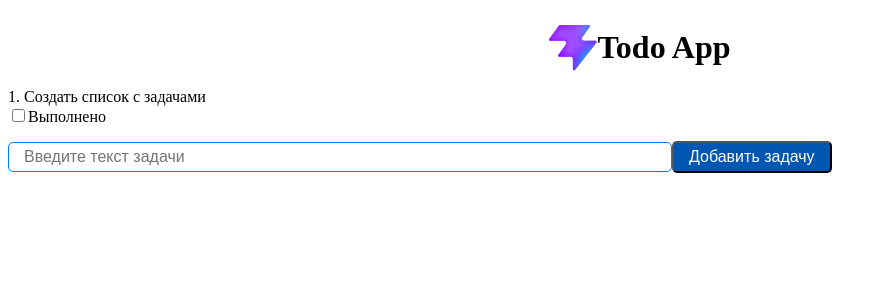
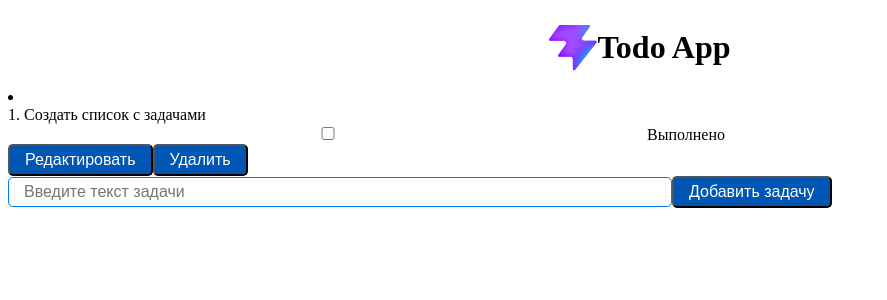
Before and after one commit to omelyao/todo-app, a React (Vite) app: page / in a window 1280 px wide. Shown: the top 300 px of the page, without its empty margins (0-887 px from the left). Built offline with nearby package versions, Linux system fonts and the light colour scheme; the HTML template or start-up script is replaced by a standard one.

Commit message:
редактирование, удаление, валидация поля

```diff
--- a/src/App.jsx
+++ b/src/App.jsx
@@ -18,9 +18,16 @@ function App() {
 
   const createTask =(newTask) =>{
     setTasks([...tasks, newTask])
-    localStorage.clear()
+  }
+  const deleteTask = (id) => {
+    setTasks(tasks.filter(p => p.id !== id));
   }
 
+  const updateTask = (id, newText) => {
+  setTasks(tasks.map(task =>
+    task.id === id ? { ...task, text: newText } : task
+  ));
+};
   const toggleComplete = (id) => {
     setTasks(tasks.map(task =>
       task.id === id ? { ...task, completed: !task.completed } : task
@@ -31,7 +38,7 @@ function App() {
     <>
     <Header />
       <section id="center">
-        <TodoList tasks={tasks} toggleComplete={toggleComplete}/>
+        <TodoList updateTask={updateTask} tasks={tasks} deleteTask={deleteTask}toggleComplete={toggleComplete}/>
         <AddTodo create={createTask}/>
       </section>
     </>
--- a/src/components/AddTodo.jsx
+++ b/src/components/AddTodo.jsx
@@ -4,12 +4,18 @@ import MyButton from "./MyButton/MyButton";
 const AddTodo = function({create}){
 
     const [task, setTask] = useState({text: ''})
+    const [error, setError] = useState('');
     const addNewTask = (e) =>{
+    if (task.text === '') {
+        setError('Поле не может быть пустым');
+        return;
+    }
     const newTask ={
         ...task, id: Date.now()
     }
     create(newTask)
     setTask({text: ''})
+    setError('');
     }
     return(
         <form>
@@ -18,6 +24,7 @@ const AddTodo = function({create}){
             type="text"
             placeholder="Введите текст задачи" />
         <MyButton type="button" onClick={addNewTask}>Добавить задачу</MyButton>
+        {error && <div style={{ color: 'red' }}>{error}</div>}
       </form>
     )
 }
--- a/src/components/EditTodo.jsx
+++ b/src/components/EditTodo.jsx
@@ -1,11 +1,25 @@
+import React, { useState } from 'react';
+import MyButton from './MyButton/MyButton';
+import MyInput from './MyInput/MyInput';
 
+function EditTodo({ initialText, onSave, onCancel }) {
+  const [text, setText] = useState(initialText);
 
-function EditTodo(){
-    return(
-        <button>
-            Редактировать Задачу
-        </button>
-    )
+  const handleSave = () => {
+    onSave(text);
+  };
+
+  return (
+    <div>
+      <MyInput
+        type="text"
+        value={text}
+        onChange={(e) => setText(e.target.value)}
+      />
+      <MyButton onClick={handleSave}>Сохранить</MyButton>
+      <MyButton onClick={onCancel}>Отмена</MyButton>
+    </div>
+  );
 }
 
-export default EditTodo
+export default EditTodo;
--- a/src/components/MyButton/MyButton.css
+++ b/src/components/MyButton/MyButton.css
@@ -1,5 +1,4 @@
 .myBtn{
-     margin-top:15px;
     background-color: #0056b3;
     color: #ffffff;
     padding: 5px 15px;
--- a/src/components/MyInput/MyInput.css
+++ b/src/components/MyInput/MyInput.css
@@ -1,5 +1,4 @@
 .myInput{
-    margin-top:15px;
     padding: 5px 15px;
     border:1px solid #007BFF;
     border-radius: 5px;
--- a/src/components/TodoItem.jsx
+++ b/src/components/TodoItem.jsx
@@ -1,23 +1,62 @@
+import { useState } from 'react'
+import EditTodo from './EditTodo';
 import MyInput from "./MyInput/MyInput"
+import MyButton from "./MyButton/MyButton"
 
+function TodoItem({ task, updateTask, deleteTask, number, toggleComplete }) {
+  const [isEditing, setIsEditing] = useState(false);
+  const [taskText, setTaskText] = useState(task.text);
 
-function TodoItem({task, toggleComplete, number}){
-    return(
-    <div className="task">
-        <div className="task__content">
-            <div>{number}. {task.text}</div>
-            <label className="checkbox-label">
+  const handleEdit = () => {
+    setIsEditing(true);
+  };
+
+  const handleSave = (newText) => {
+    updateTask(task.id, newText);
+    setTaskText(newText);
+    setIsEditing(false);
+  };
+
+  const handleCancel = () => {
+    setIsEditing(false);
+  };
+
+  return (
+    <li className="task">
+      <div className="task__content">
+        {/* Левая часть: номер и текст */}
+        <div className="task__left">
+          <span className="task__number">{number}. </span>
+          {isEditing ? (
+            <EditTodo
+              initialText={taskText}
+              onSave={handleSave}
+              onCancel={handleCancel}
+            />
+          ) : (
+            <span className="task__text">{taskText}</span>
+          )}
+        </div>
+        {/* Правая часть: чекбокс и кнопки */}
+        <div className="task__right">
+          <div className="task__checkbox">
             <MyInput
-                type="checkbox"
-                checked={task.completed}
-                onChange={() => toggleComplete(task.id)}
-                className="checkbox"
+              type="checkbox"
+              checked={task.completed}
+              onChange={() => toggleComplete(task.id, task.text, !task.completed)}
             />
-            Выполнено
-            </label>
+            <label>Выполнено</label>
+          </div>
+          {!isEditing && (
+            <>
+              <MyButton className="edit" onClick={handleEdit}>Редактировать</MyButton>
+              <MyButton className="delete" onClick={() => deleteTask(task.id)}>Удалить</MyButton>
+            </>
+          )}
         </div>
-    </div>
-    )
+      </div>
+    </li>
+  );
 }
 
-export default TodoItem
+export default TodoItem;
--- a/src/components/TodoList.jsx
+++ b/src/components/TodoList.jsx
@@ -1,11 +1,13 @@
 import TodoItem from './TodoItem'
 
-function TodoList({tasks, toggleComplete}){
+function TodoList({tasks, toggleComplete, deleteTask, updateTask}){
     console.log(tasks)
     return(
         <div>
             {tasks.map((task,index)=>
                 <TodoItem number={index + 1}
+                deleteTask={deleteTask}
+                updateTask={updateTask}
                 task = {task}
                 key={task.id}
                 toggleComplete={toggleComplete}
--- a/src/main.css
+++ b/src/main.css
@@ -1,43 +1,44 @@
-body{
+body {
     background-color: #F5F5F5;
 }
-#root{
+#root {
     width: 800px;
-    margin:0 auto;
-
+    margin: 0 auto;
 }
-li{
+li {
     list-style-type: none;
-    display:flex;
+    display: flex;
     justify-content: space-between;
     align-items: center;
 }
-.task{
+.task {
+    display: flex;
+    justify-content: space-between;
+    align-items: center;
     width: 800px;
     border: 2px solid #007BFF;
     padding: 10px 5px;
-    margin-top: 15px;
+    margin-bottom: 15px;
 }
-.task__content{
-    display:flex;
+.task__content {
+    display: flex;
     justify-content: space-between;
+    width: 100%;
+}
+.task__left {
+    display: flex;
     align-items: center;
-    color:#1A1A1A;
 }
-.checkbox-label {
-  display: flex;
-  align-items: center;
-  font-size: 14px;
-  cursor: pointer;
-
+.task__right {
+    display: flex;
+    align-items: center;
 }
-
-.checkbox {
-  margin-right: 8px;
+.task__right button {
+    margin-left: 10px;
 }
-form{
-    display:flex;
-    justify-content: space-between;
+/* Добавлю стили для чекбокса и лейбла, чтобы было красиво */
+.task__checkbox {
+    display: flex;
     align-items: center;
-    text-align: center;
+    margin-right: 15px;
 }
```
